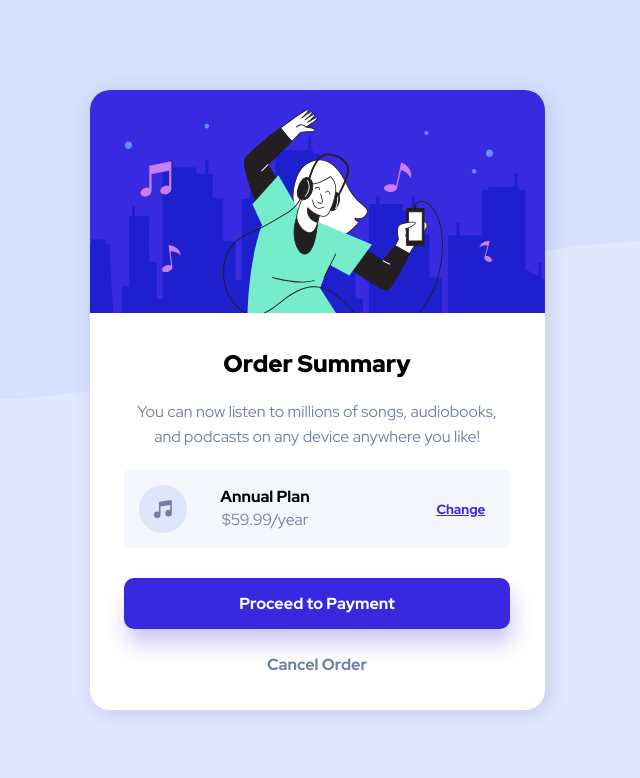
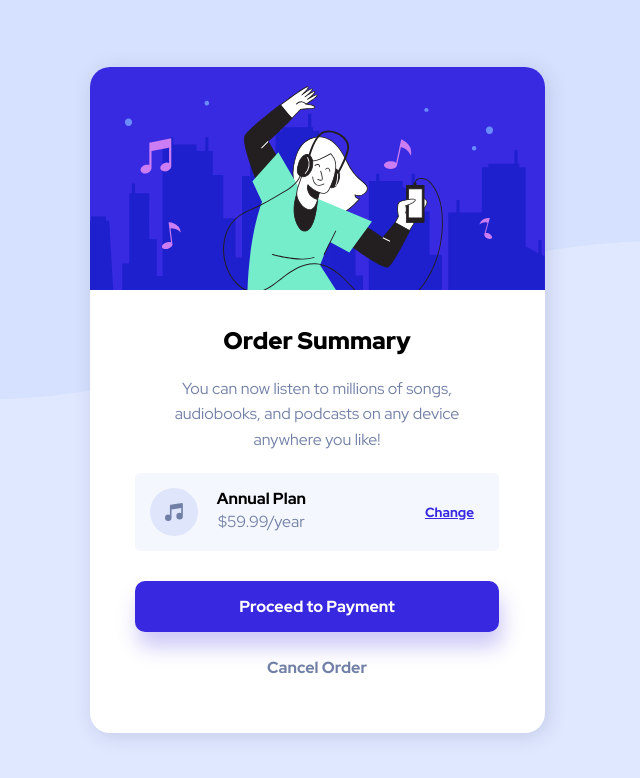
Before and after one commit to debriks/frontendmentor-order-summary-component, a plain HTML site: page index.html in a window 1280 px wide. Shown: the whole page, without its empty margins (323-963 px from the left). Drawn offline with Linux system fonts and the light colour scheme.

Commit message:
Styling corrections

```diff
--- a/style.css
+++ b/style.css
@@ -114,7 +114,7 @@ h1 {
 }
 
 .plan {
-  margin-left: -20px;
+  margin-left: -40px;
 }
 
 .btn {
@@ -175,4 +175,21 @@ h1 {
   .container {
     max-width: 455px;
   }
+
+  .container p {
+    padding: 0 80px;
+  }
+
+  .container .pricing,
+  .btn-primary {
+    width: 80%;
+  }
+
+  .btn-secondary {
+    margin-bottom: 30px;
+  }
+
+  .plan {
+    margin-left: -70px;
+  }
 }
```
